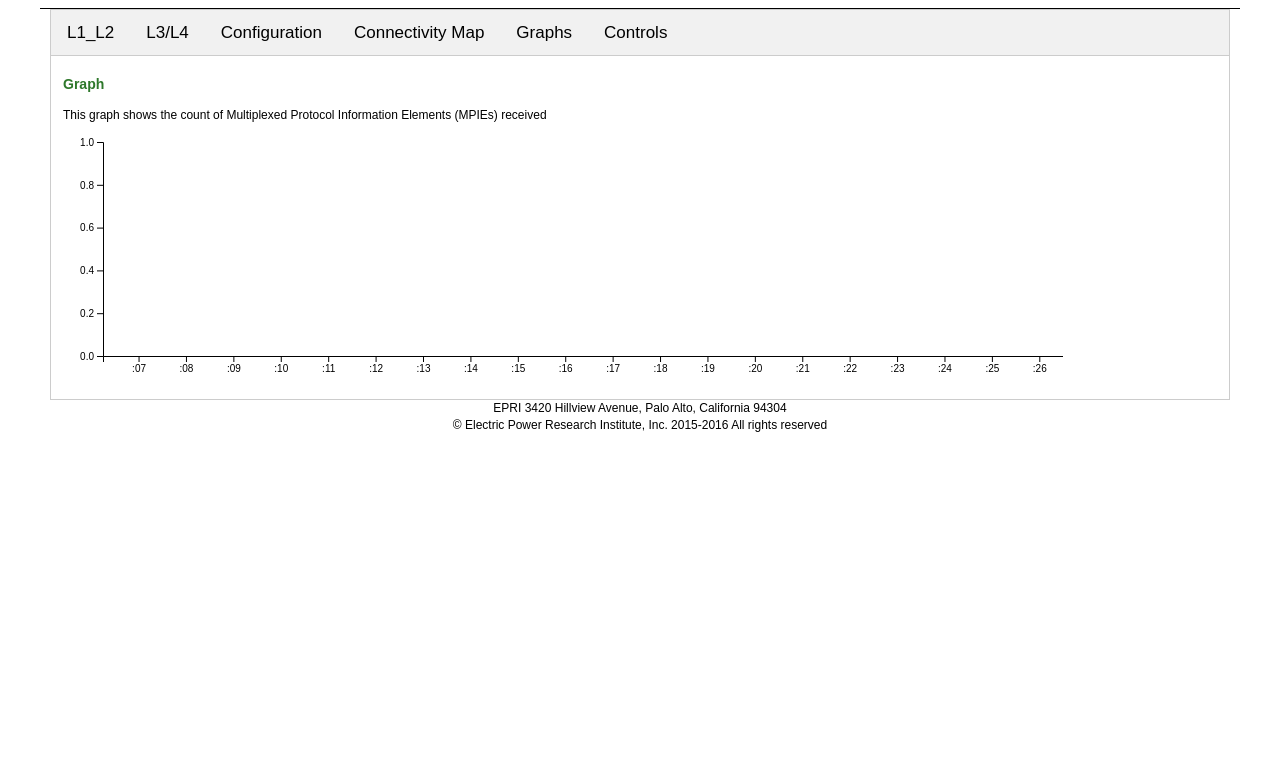
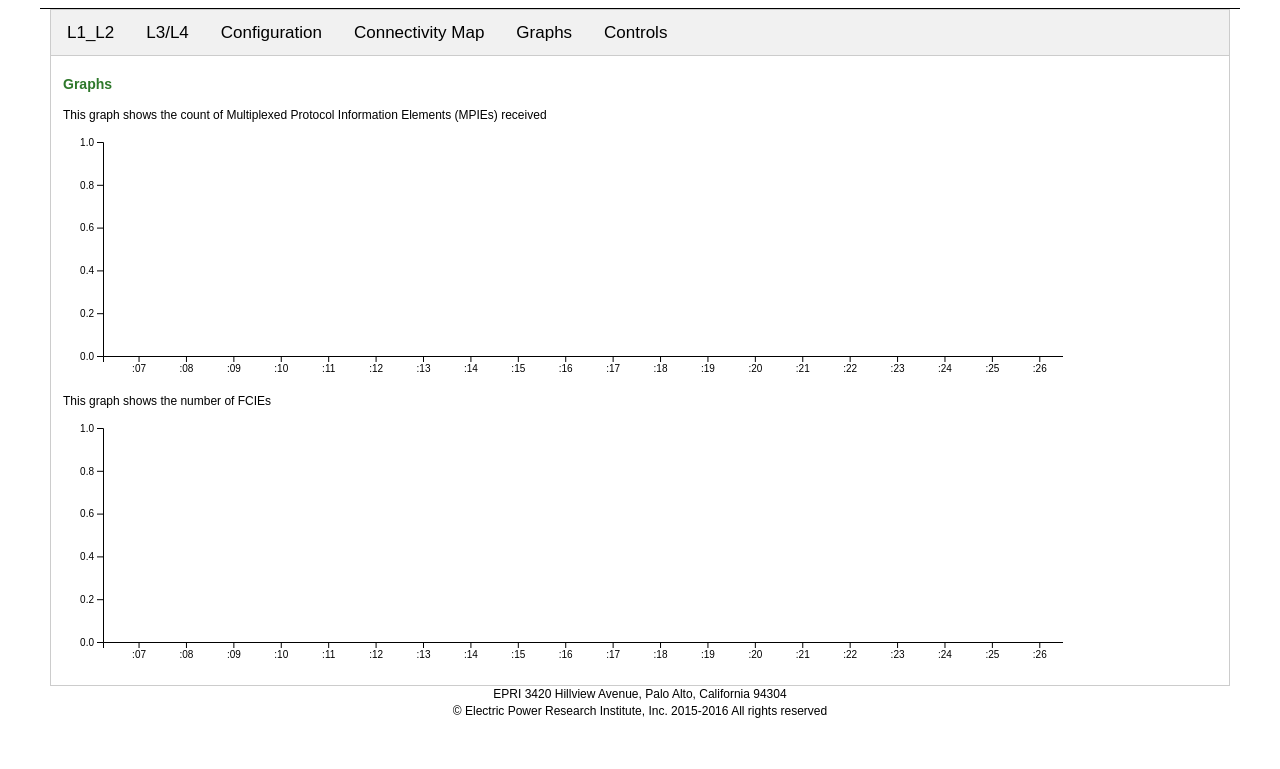
Before and after one commit to epri-dev/wisund, a plain HTML site: page web_root/graphtest.html in a window 1280 px wide. Shown: the part 92-861 px from the top of the page. Before the commit the page ends 800 px from the top, so only its background shows below. Drawn offline with Linux system fonts and the light colour scheme; no server answers.

Commit message:
Completed first working version of newLinegraph() function.

```diff
--- a/web_root/graphtest.html
+++ b/web_root/graphtest.html
@@ -50,46 +50,16 @@ function tableize(selector, hdr, dat) {
         .style("align", "right")
         .style("font-size", "12px");
 }
-</script>
-<div id="main" class="grid-container">
-<header id="page-header" class=
-"grid-100 tablet-grid-100 mobile-grid-100" role="banner">
-<h1><img src="epri-logo.jpg" width="255" height="48" alt=
-"EPRI: Electric Power Research Institute"></h1>
-</header>
-<div class="grid-65 tablet-grid-65 mobile-grid-100">
-<div class="box grid-container grid-parent">
-<ul class="tab">
-<li><a href="#" class="tablinks" onclick=
-"openTab(event, 'L1_L2')">L1_L2</a></li>
-<li><a href="#" class="tablinks" onclick=
-"openTab(event, 'L3_L4')">L3/L4</a></li>
-<li><a href="#" class="tablinks" onclick=
-"openTab(event, 'Confign')">Configuration</a></li>
-<li><a href="#" class="tablinks" onclick=
-"openTab(event, 'ConnMap')">Connectivity Map</a></li>
-<li><a href="#" class="tablinks" onclick=
-"openTab(event, 'WebSocket')">Graphs</a></li>
-<li><a href="#" class="tablinks" onclick=
-"openTab(event, 'Controls')">Controls</a></li>
-</ul>
 
-<div id="WebSocket" class="tabcontent" style="display: block;":>
-<h3>Graph</h3>
-<p>This graph shows the count of Multiplexed Protocol Information
-Elements (MPIEs) received
-<script>
-(function() {
-
-var n = 30,
-    duration = 750,
+function newLinegraph(mytag, mywidth, myheight, pointcount, duration) {
+    var n = pointcount,
+        duration = duration,
         now = new Date(Date.now() - duration),
-    count = 0,
         data = d3.range(n).map(function() { return 0; });
 
     var margin = {top: 6, right: 0, bottom: 20, left: 40},
-    width = 960 - margin.right,
-    height = 240 - margin.top - margin.bottom;
+        width = mywidth - margin.right,
+        height = myheight - margin.top - margin.bottom;
 
     var x = d3.scaleTime()
         .domain([now - (n - 2) * duration, now - duration])
@@ -106,7 +76,7 @@ var line = d3.line()
         .x(function(d, i) { return x(now - (n - 1 - i) * duration); })
         .y(function(d, i) { return y(d); });
 
-var svg = d3.select("#WebSocket").append("p").append("svg")
+    var svg = d3.select(mytag).append("p").append("svg")
         .attr("width", width + margin.left + margin.right)
         .attr("height", height + margin.top + margin.bottom)
       .append("g")
@@ -135,10 +105,10 @@ var path = svg.append("g")
 
     var transition = d3.select({})
         .transition()
-    .duration(750)
+        .duration(duration)
         .ease(d3.easeLinear);
 
-var updateGraph = function(newdata) {
+    update = function(newdata) {
         // update the domains
         now = new Date();
         x.domain([now - (n - 2) * duration, now - duration]);
@@ -165,31 +135,69 @@ var updateGraph = function(newdata) {
         data.shift();
 
     };
+        return update;
+}
+</script>
+<div id="main" class="grid-container">
+<header id="page-header" class=
+"grid-100 tablet-grid-100 mobile-grid-100" role="banner">
+<h1><img src="epri-logo.jpg" width="255" height="48" alt=
+"EPRI: Electric Power Research Institute"></h1>
+</header>
+<div class="grid-65 tablet-grid-65 mobile-grid-100">
+<div class="box grid-container grid-parent">
+<ul class="tab">
+<li><a href="#" class="tablinks" onclick=
+"openTab(event, 'L1_L2')">L1_L2</a></li>
+<li><a href="#" class="tablinks" onclick=
+"openTab(event, 'L3_L4')">L3/L4</a></li>
+<li><a href="#" class="tablinks" onclick=
+"openTab(event, 'Confign')">Configuration</a></li>
+<li><a href="#" class="tablinks" onclick=
+"openTab(event, 'ConnMap')">Connectivity Map</a></li>
+<li><a href="#" class="tablinks" onclick=
+"openTab(event, 'Graphs')">Graphs</a></li>
+<li><a href="#" class="tablinks" onclick=
+"openTab(event, 'Controls')">Controls</a></li>
+</ul>
 
+<div id="Graphs" class="tabcontent" style="display: block;":>
+<h3>Graphs</h3>
+<p id="mpie">This graph shows the count of Multiplexed Protocol Information
+Elements (MPIEs) received
+</p>
+
+<p id="fcie">This graph shows the number of FCIEs</p>
+<!-- ------------------------------------------------- -->
+<script>
+// This is the function that drives all dynamic data
+(function() {
 var badness=0;
 var goodness=0;
 
+var g1 = newLinegraph("#mpie", 960, 240, 30, 750);
+var g2 = newLinegraph("#fcie", 960, 240, 30, 750);
 var diag = function() {
     d3.json('/tool?diag 02', function(error, data) {
         if (typeof data === "undefined") {
             ++badness;
         } else {
             ++goodness;
-            updateGraph(data.iecounters.fcie);
+            g1(data.iecounters.mpie);
+            g2(data.iecounters.fcie);
         }
         percentage=goodness/(badness+goodness);
         //updateGraph(percentage);
     });
 };
+    d3.interval(diag, 1000);
+})()
+</script>
+<!-- ------------------------------------------------- -->
 
-d3.interval(diag, 1000);
-
-})()
-</script></p>
 <p id="log"></p>
 </div>
 <script>
-
 function openTab(evt, tabName) {
     // Declare all variables
     var i, tabcontent, tablinks;
```
Lines whose indentation alone changed are shown as unchanged.
